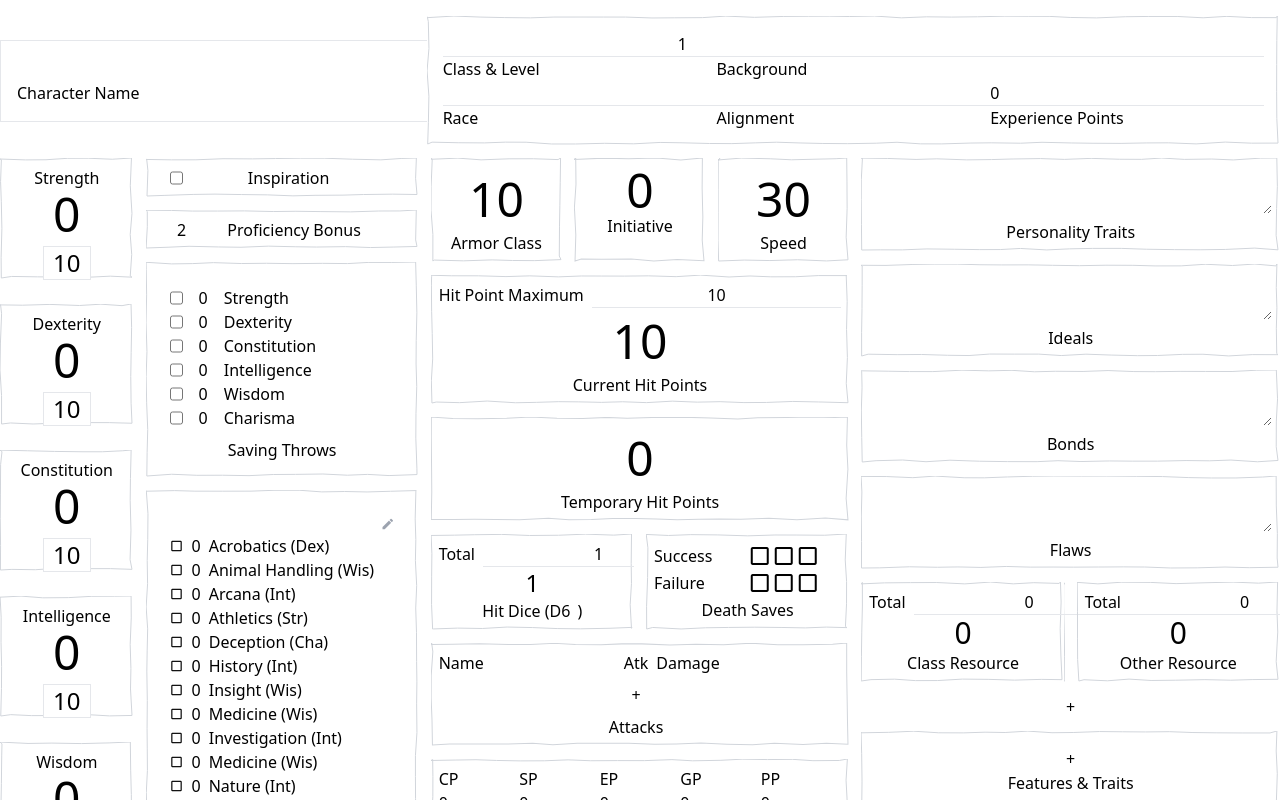
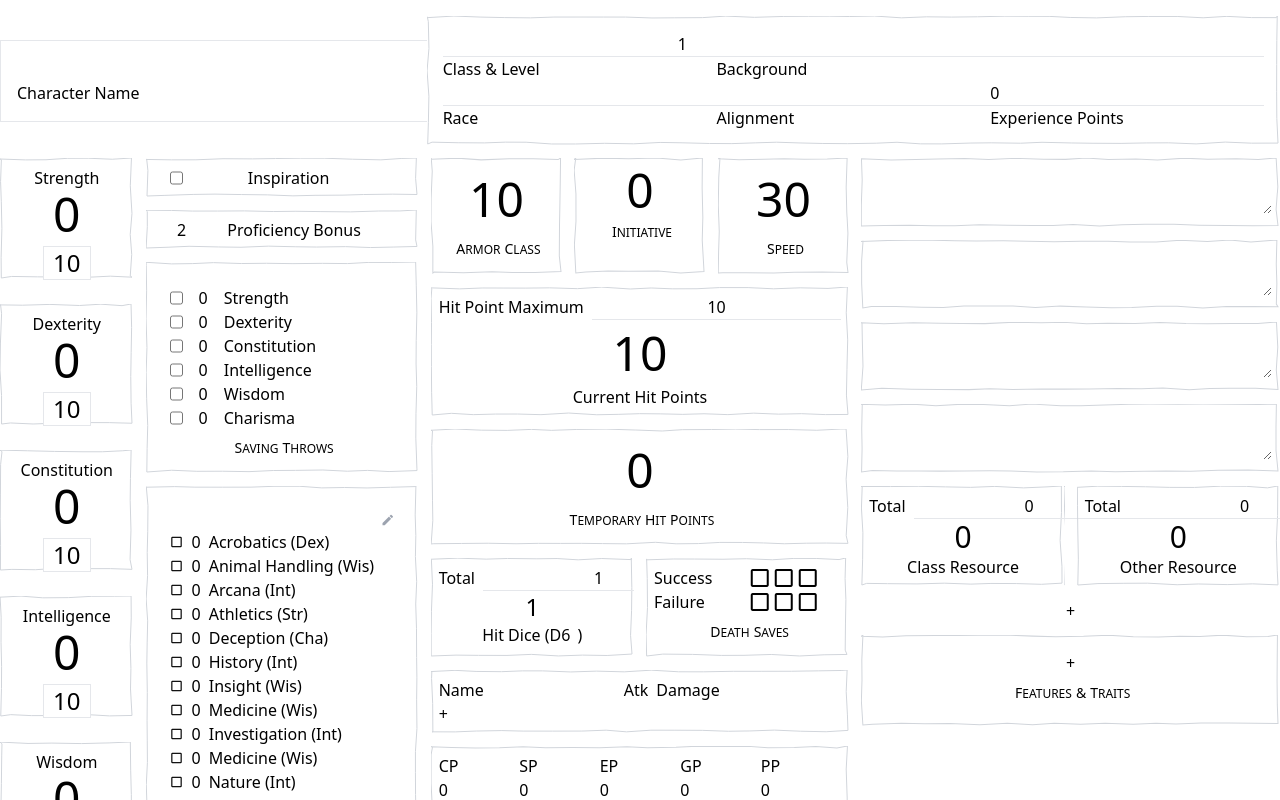
Before and after one commit to RedHatter/TaleSpire-Character-Sheets, a Svelte app: page / in a window 1280 px wide. Shown: the top 800 px of the page. Built offline with nearby package versions, Linux system fonts and the light colour scheme.

Commit message:
Container titles

```diff
--- a/src/DnD5e/Attacks.svelte
+++ b/src/DnD5e/Attacks.svelte
@@ -68,7 +68,7 @@
 {/if}
 
 <Container area="atk">
-  <div class="grid gap-2 relative">
+  <div class="grid gap-2 relative" title="Attacks">
     <span>Name</span><span>Atk</span><span>Damage</span><span />
     {#each $data.attacks as attack, i}
       <span>{attack.name}</span>
@@ -79,9 +79,8 @@
       </span>
       <span class="material-icons ml-2 text-gray-400 text-sm" on:click={() => edit(attack)}>edit</span>
     {/each}
-    <button class="col-span-3" on:click={add}>+</button>
-    <span class="col-span-3 text-center">Attacks</span>
   </div>
+  <button on:click={add}>+</button>
 </Container>
 
 <style>
--- a/src/DnD5e/Equipment.svelte
+++ b/src/DnD5e/Equipment.svelte
@@ -63,8 +63,7 @@
     </div>
   </Dialog>
 {/if}
-
-<Container area="inv">
+<Container area="inv" title="Equipment">
   <div class="grid grid-cols-5">
     <label>CP <input class="w-full" type="number" bind:value={copper} on:blur={resetCoin} /></label>
     <label>SP <input class="w-full" type="number" bind:value={silver} on:blur={resetCoin} /></label>
@@ -103,7 +102,6 @@
   <div class="text-center">
     <div>Total Weight</div>
     <div class="text-2xl">{$derived.totalWeight}</div>
-    Equipment
   </div>
 </Container>
 
--- a/src/DnD5e/Features.svelte
+++ b/src/DnD5e/Features.svelte
@@ -44,7 +44,7 @@
   </Dialog>
 {/if}
 
-<Container class="p-4">
+<Container class="p-4" title="Features & Traits">
   {#each $data.features as feature}
     <label class="mb-4">
       <div class="relative text-lg">
@@ -62,7 +62,6 @@
     </label>
   {/each}
   <button class="w-full" on:click={add}>+</button>
-  <div class="text-center">Features & Traits</div>
 </Container>
 
 <style>
--- a/src/DnD5e/Sheet.svelte
+++ b/src/DnD5e/Sheet.svelte
@@ -82,7 +82,7 @@
         </label>
       </Container>
 
-      <Container class="flex flex-col mb-3 pt-6 px-6">
+      <Container class="flex flex-col mb-3 pt-6 px-6" title="Saving Throws">
         {#each Object.entries($derived.savingThrows) as [type, value]}
           <label class="flex">
             <input class="mr-4" type="checkbox" bind:checked={$data.savingThrows[type]} />
@@ -90,7 +90,6 @@
             {value.name}
           </label>
         {/each}
-        <span class="my-2 text-center">Saving Throws</span>
       </Container>
 
       <Skills />
@@ -105,19 +104,14 @@
     <OtherProficiencies />
   </div>
   <div class="second">
-    <Container area="ac">
-      <label class="block text-center">
-        <input class="w-full text-center text-5xl" type="number" bind:value={$data.armorClass} /> Armor Class
-      </label>
+    <Container area="ac" title="Armor Class" label>
+      <input class="w-full text-center text-5xl" type="number" bind:value={$data.armorClass} />
     </Container>
-    <Container class="py-2 text-center" area="in">
+    <Container class="py-2 text-center" area="in" title="Initiative">
       <div class="w-full text-5xl">{$derived.abilityScores[AbilityType.DEX].modifier}</div>
-      Initiative
     </Container>
-    <Container area="speed">
-      <label class="block text-center">
-        <input class="w-full text-center text-5xl" type="number" bind:value={$data.speed} /> Speed
-      </label>
+    <Container area="speed" title="Speed" label>
+      <input class="w-full text-center text-5xl" type="number" bind:value={$data.speed} />
     </Container>
 
     <Container class="flex flex-col w-full text-center" area="hp">
@@ -131,11 +125,8 @@
       </label>
     </Container>
 
-    <Container area="tmp">
-      <label class="block w-full text-center">
-        <input class="w-full text-center text-5xl" type="number" bind:value={$data.hp.temp} />
-        Temporary Hit Points
-      </label>
+    <Container area="tmp" title="Temporary Hit Points" label>
+      <input class="w-full text-center text-5xl" type="number" bind:value={$data.hp.temp} />
     </Container>
 
     <Container class="overflow-hidden text-center" area="hit">
@@ -154,8 +145,8 @@
         {/each}
       </select>)
     </Container>
-    <Container class="flex overflow-hidden flex-col justify-around px-2" area="ds">
-      <span class="flex" on:click={e => ($data.deathSaves.success = ($data.deathSaves.success + 1) % 4)}>
+    <Container class="flex overflow-hidden flex-col justify-around px-2" area="ds" title="Death Saves">
+      <div class="flex" on:click={e => ($data.deathSaves.success = ($data.deathSaves.success + 1) % 4)}>
         <span class="w-1/2">Success</span>
         <span class="material-icons pointer-events-none">
           {$data.deathSaves.success >= 1 ? 'check_box' : 'check_box_outline_blank'}
@@ -166,8 +157,8 @@
         <span class="material-icons pointer-events-none">
           {$data.deathSaves.success >= 3 ? 'check_box' : 'check_box_outline_blank'}
         </span>
-      </span>
-      <span class="flex" on:click={e => ($data.deathSaves.failure = ($data.deathSaves.failure + 1) % 4)}>
+      </div>
+      <div class="flex" on:click={e => ($data.deathSaves.failure = ($data.deathSaves.failure + 1) % 4)}>
         <span class="w-1/2">Failure</span>
         <span class="material-icons pointer-events-none">
           {$data.deathSaves.failure >= 1 ? 'disabled_by_default' : 'check_box_outline_blank'}
@@ -178,29 +169,24 @@
         <span class="material-icons pointer-events-none">
           {$data.deathSaves.failure >= 3 ? 'disabled_by_default' : 'check_box_outline_blank'}
         </span>
-      </span>
-      <span class="text-center">Death Saves</span>
+      </div>
     </Container>
 
     <Attacks />
     <Equipment />
   </div>
   <div>
-    <Container class="mb-3">
+    <Container class="mb-3" tilte="Personality Traits">
       <textarea class="w-full" bind:value={$data.traits} />
-      <div class="text-center">Personality Traits</div>
     </Container>
-    <Container class="mb-3">
+    <Container class="mb-3" tilte="Ideals">
       <textarea class="w-full" bind:value={$data.ideals} />
-      <div class="text-center">Ideals</div>
     </Container>
-    <Container class="mb-3">
+    <Container class="mb-3" tilte="Bonds">
       <textarea class="w-full" bind:value={$data.bonds} />
-      <div class="text-center">Bonds</div>
     </Container>
-    <Container class="mb-3">
+    <Container class="mb-3" tilte="Flaws">
       <textarea class="w-full" bind:value={$data.flaws} />
-      <div class="text-center">Flaws</div>
     </Container>
     <Trackers />
     <Features />
--- a/src/DnD5e/Skills.svelte
+++ b/src/DnD5e/Skills.svelte
@@ -32,7 +32,7 @@
   </Dialog>
 {/if}
 
-<Container class="skills mb-3 pt-6 px-6">
+<Container class="skills mb-3 pt-6 px-6" title="Skills">
   <div class="skills grid gap-x-2 items-center">
     <span class="col-span-3 material-icons text-gray-400 text-right text-sm" on:click={() => (showDialog = true)}>
       edit
@@ -50,7 +50,6 @@
       <span>{value.modifier}</span>
       <span>{value.name}</span>
     {/each}
-    <span class="col-span-3 my-2 text-center">Skills</span>
   </div>
 </Container>
 
--- a/src/DnD5e/Tools.svelte
+++ b/src/DnD5e/Tools.svelte
@@ -59,7 +59,7 @@
   </Dialog>
 {/if}
 
-<Container class="mb-3 w-full">
+<Container class="mb-3 w-full" title="Tool Proficiencies & Custom Skills">
   <div class="grid gap-2">
     <span>Tool</span><span>Pro</span><span>Ability</span><span />
     {#each $data.tools as tool, key}
@@ -73,7 +73,6 @@
       </label>
     {/each}
     <button class="col-span-4" on:click={add}>+</button>
-    <span class="col-span-4 text-center">Tool Proficiencies & Custom Skills</span>
   </div>
 </Container>
 
--- a/src/components/Container.svelte
+++ b/src/components/Container.svelte
@@ -3,9 +3,34 @@
 
   let clazz = ''
   export { clazz as class }
-  export let area
+  export let area: string
+  export let title: string
+  export let label: boolean
+
+  $: style = area !== undefined ? 'grid-area:' + area : undefined
 </script>
 
-<div class="{clazz} p-2" style={area !== undefined ? 'grid-area:' + area : undefined} use:handDrawn>
-  <slot />
-</div>
+{#if label}
+  <!-- svelte-ignore a11y-label-has-associated-control -->
+  <label class="{clazz} p-2" {style} use:handDrawn>
+    <slot />
+    {#if title !== undefined}
+      <div class="my-2 text-center uppercase text-xs">
+        {#each title.split(' ') as word}
+          <span class="ml-1 text-sm">{word[0]}</span>{word.slice(1)}
+        {/each}
+      </div>
+    {/if}
+  </label>
+{:else}
+  <div class="{clazz} block p-2" {style} use:handDrawn>
+    <slot />
+    {#if title !== undefined}
+      <div class="my-2 text-center uppercase text-xs">
+        {#each title.split(' ') as word}
+          <span class="ml-1 text-sm">{word[0]}</span>{word.slice(1)}
+        {/each}
+      </div>
+    {/if}
+  </div>
+{/if}
```
